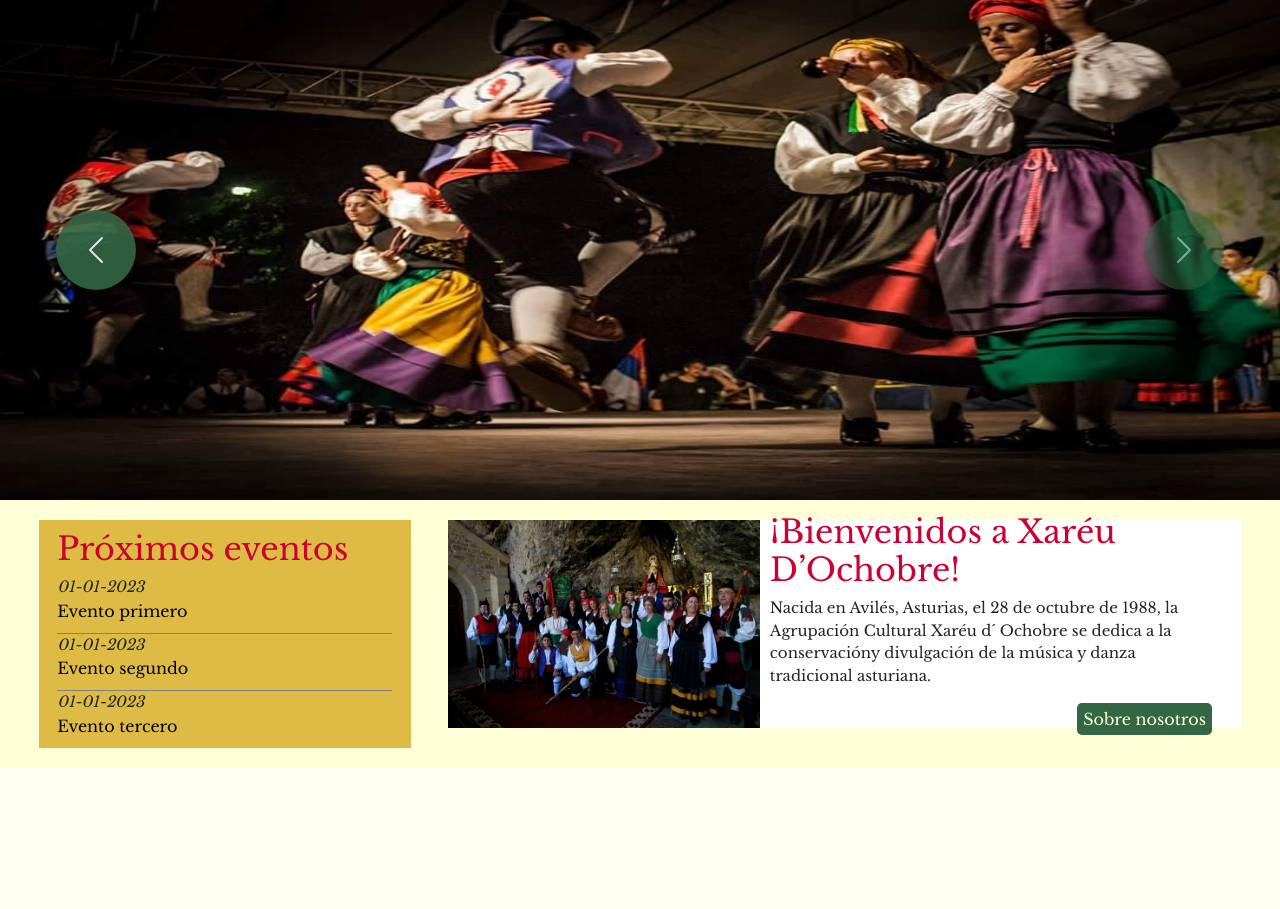
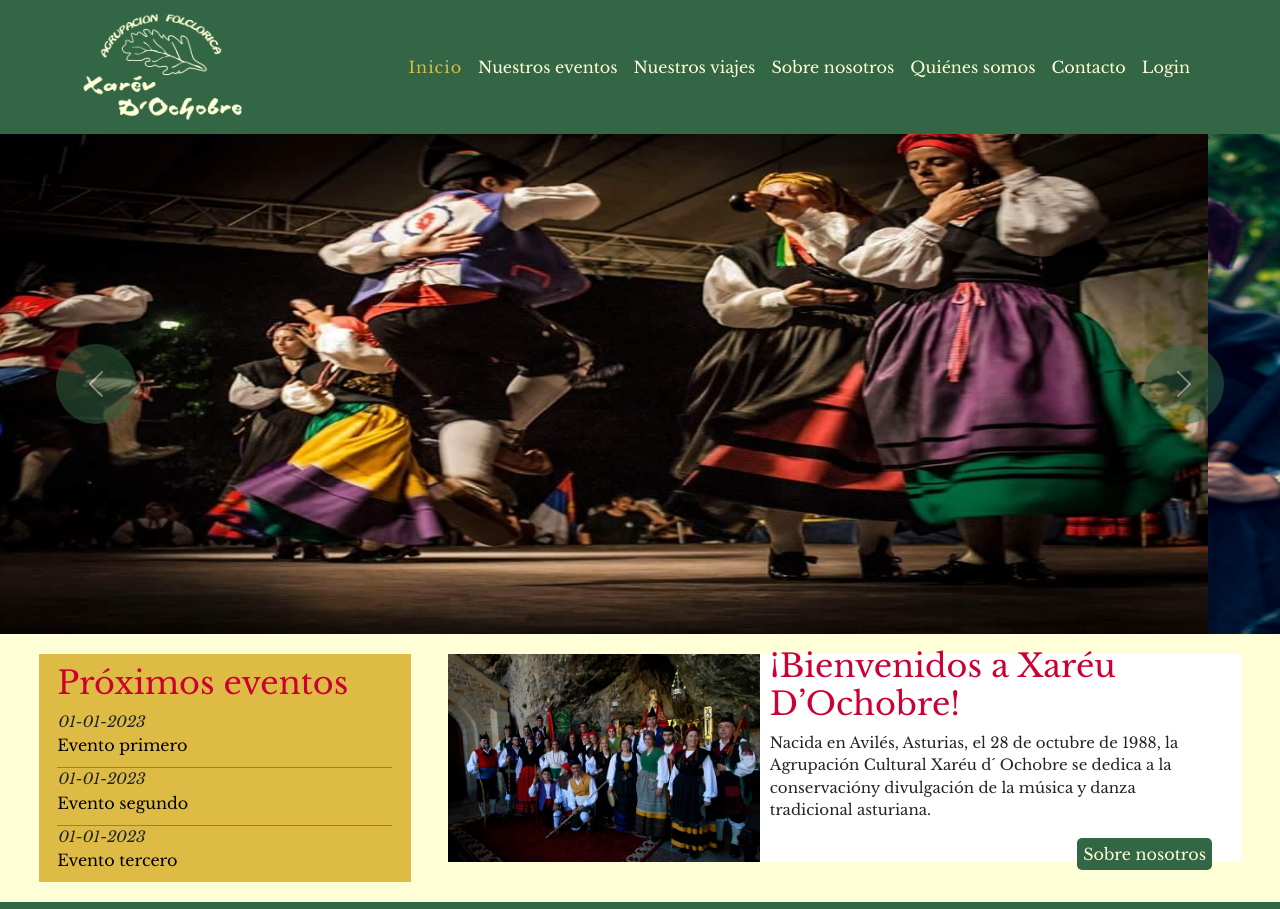
Before and after one commit to Manu-Estrada/Grupo-de-Baile, a Vue app in the folder src/main/frontend/: page / in a window 1280 px wide. Shown: the top 909 px of the page. Before the commit the page ends 800 px from the top, so only its background shows below. Built offline with nearby package versions, Linux system fonts and the light colour scheme.

Commit message:
Add logo to navbar

```diff
--- a/src/main/frontend/src/App.vue
+++ b/src/main/frontend/src/App.vue
@@ -1,7 +1,10 @@
 <script setup>
 import {RouterView } from 'vue-router'
+import NavbarComponent from './components/NavbarComponent.vue';
+import FooterComponent from './components/componentsVue/FooterComponent.vue';
 </script>
 <template>
+  <NavbarComponent></NavbarComponent>
   <RouterView />
-
+  <FooterComponent></FooterComponent>
 </template>
--- a/src/main/frontend/src/components/NavbarComponent.vue
+++ b/src/main/frontend/src/components/NavbarComponent.vue
@@ -1,47 +1,54 @@
-<script setup >
-import { RouterLink } from 'vue-router'
+<script setup>
+import { RouterLink } from "vue-router";
 </script>
 
 <template>
-<<<<<<< HEAD
   <nav class="navbar navbar-expand-lg">
-=======
-    <nav class="navbar navbar-expand-lg ">
->>>>>>> caren
     <div class="container">
-           <a href="/" class="navbar-brand">Xareu d´Ochobre</a>
+      <a href="/" class="navbar-brand"><img src="../assets/images/xareu-d-ochobre-vainilla.png" alt="Xaréu d'Ochobre" class="logo"></a>
       <i class="bi bi-wechat"></i>
-           <button class="navbar-toggler" type="button" data-bs-toggle="collapse" data-bs-target="#navbarSupportedContent"
-             aria-controls="navbarSupportedContent" aria-expanded="false" aria-label="Toggle navigation">
+      <button
+        class="navbar-toggler"
+        type="button"
+        data-bs-toggle="collapse"
+        data-bs-target="#navbarSupportedContent"
+        aria-controls="navbarSupportedContent"
+        aria-expanded="false"
+        aria-label="Toggle navigation"
+      >
         <span class="navbar-toggler-icon"></span>
       </button>
       <div class="collapse navbar-collapse" id="navbarSupportedContent">
         <ul class="navbar-nav ms-auto mb-2 mb-lg-0">
-
           <li class="nav-item">
             <RouterLink class="nav-link" to="/">Inicio</RouterLink>
           </li>
 
           <li class="nav-item">
-                <RouterLink to="/nuestroseventos"  class="nav-link">Nuestros eventos</RouterLink>
+            <RouterLink to="/nuestroseventos" class="nav-link"
+              >Nuestros eventos</RouterLink
+            >
           </li>
           <li class="nav-item">
-                <RouterLink to="/nuestrosviajes"  class="nav-link">Nuestros viajes</RouterLink>
+            <RouterLink to="/nuestrosviajes" class="nav-link"
+              >Nuestros viajes</RouterLink
+            >
           </li>
           <li class="nav-item">
-                <RouterLink class="nav-link" to="/sobrenosotros">Sobre nosotros</RouterLink>
+            <RouterLink class="nav-link" to="/sobrenosotros"
+              >Sobre nosotros</RouterLink
+            >
           </li>
           <li class="nav-item">
-                <RouterLink class="nav-link" to="/quienessomos">Quiénes somos</RouterLink>
-
+            <RouterLink class="nav-link" to="/quienessomos"
+              >Quiénes somos</RouterLink
+            >
           </li>
           <li class="nav-item">
             <RouterLink class="nav-link" to="/contacto">Contacto</RouterLink>
-
           </li>
           <li class="nav-item">
             <RouterLink class="nav-link" to="/login">Login</RouterLink>
-
           </li>
         </ul>
       </div>
@@ -49,11 +56,24 @@
   </nav>
 </template>
 <style lang="scss" scoped>
+@import "../assets/sass/variables";
+nav {
+  .container {
+    img.logo {
+      width: 13vw;
+    }
+  }
+}
 .navbar {
   background-color: #336644;
-         a.router-link-exact-active {
-        color:white
+  a {
+    color: $background-card;
+    transition: all 0.4s;
+  }
+  a.router-link-exact-active,
+  a:hover {
+    color: $background-upcomingEvents;
+    letter-spacing: 1px;
   }
 }
-
 </style>
--- a/src/main/frontend/src/components/componentsVue/FooterComponent.vue
+++ b/src/main/frontend/src/components/componentsVue/FooterComponent.vue
@@ -1,86 +1,83 @@
-<script setup>
-
-</script>
+<script setup></script>
 
 <template>
-
-<footer class="footer position-absolute bottom-0 start-50 translate-middle-x w-100">
+  <footer class="footer w-100">
     <div class="footer__container-title">
-      <h2 class="footer__container-title__copyright">&copy; Xareu D' Ochobre</h2>
+      <h2 class="footer__container-title__copyright">&copy; Xaréu D'Ochobre</h2>
     </div>
     <div class="footer__container-social-media">
-
-        <p class="icons"><a href=" https://www.facebook.com/profile.php?id=100051181520137" target="_blank"><img class="image-icon" src="../../assets/images/iconFacebook.png" alt="facebbok-icon"></a></p>
-        <p class="icons"><a href="https://instagram.com/xareu_d_ochobre?igshid=YmMyMTA2M2Y=" target="_blank"><img class="image-icon" src="../../assets/images/icon-Instagram.png" alt="instagram-icon"></a></p>
-
+      <p class="icons">
+        <a
+          href=" https://www.facebook.com/profile.php?id=100051181520137"
+          target="_blank"
+          ><img
+            class="image-icon"
+            src="../../assets/images/iconFacebook.png"
+            alt="facebbok-icon"
+        /></a>
+      </p>
+      <p class="icons">
+        <a
+          href="https://instagram.com/xareu_d_ochobre?igshid=YmMyMTA2M2Y="
+          target="_blank"
+          ><img
+            class="image-icon"
+            src="../../assets/images/icon-Instagram.png"
+            alt="instagram-icon"
+        /></a>
+      </p>
     </div>
-
   </footer>
 </template>
 
-<style lang = "scss" scoped>
-
+<style lang="scss" scoped>
 .footer {
-  background-color:#336644;
+  background-color: #336644;
   display: flex;
-  justify-content:space-around;
+  justify-content: space-around;
   flex-wrap: wrap;
   color: white;
   align-items: center;
 
+  &__container-title {
+    display: flex;
+    font-family: Libre Baskerville, serif;
 
-  &__container-title{
-     display: flex;
-     font-family:Libre Baskerville, serif;
-
-    &__copyright{
+    &__copyright {
       font-size: 2vh;
-
+    }
   }
 
-}
-
-    &__container-social-media{
+  &__container-social-media {
     display: flex;
     flex-direction: row;
     justify-content: flex-end;
     cursor: pointer;
-
   }
-      .icons{
+  .icons {
     margin: 1vh;
     opacity: 100%;
   }
-      .icons a:hover{
-          opacity:50%;
+  .icons a:hover {
+    opacity: 50%;
   }
-
 }
-
-
 
 @media (min-width: 1024px) {
   .footer {
-  background-color:#336644;
+    background-color: #336644;
     display: flex;
-  // justify-content:space-around;
     flex-wrap: wrap;
     color: white;
     align-items: center;
 
-
-
-  &__container-title{
-
-    &__copyright{
+    &__container-title {
+      &__copyright {
         font-size: 3vh;
-
+      }
     }
 
-}
-
-    &__container-social-media{
-
+    &__container-social-media {
       display: flex;
       flex-direction: row;
       justify-content: space-around;
@@ -91,8 +88,6 @@
     .icons {
       margin: 1vh;
     }
-
   }
-
 }
 </style>
--- a/src/main/frontend/src/views/HomeView.vue
+++ b/src/main/frontend/src/views/HomeView.vue
@@ -1,4 +1,5 @@
 <script setup>
+import NavbarComponent from "../components/NavbarComponent.vue";
 import SliderComponent from "../components/home-components/SliderComponent.vue";
 import UpcommingEvents from "../components/home-components/UpcommingEvents.vue";
 import Welcome from "../components/home-components/Welcome.vue";
```
Also changed, not shown: src/main/frontend/src/assets/images/xareu-d-ochobre-dorado.png (added), src/main/frontend/src/assets/images/xareu-d-ochobre-vainilla.png (added), src/main/frontend/src/assets/sass/_variables.scss (line endings or trailing spaces). Lines whose indentation alone changed are shown as unchanged.
